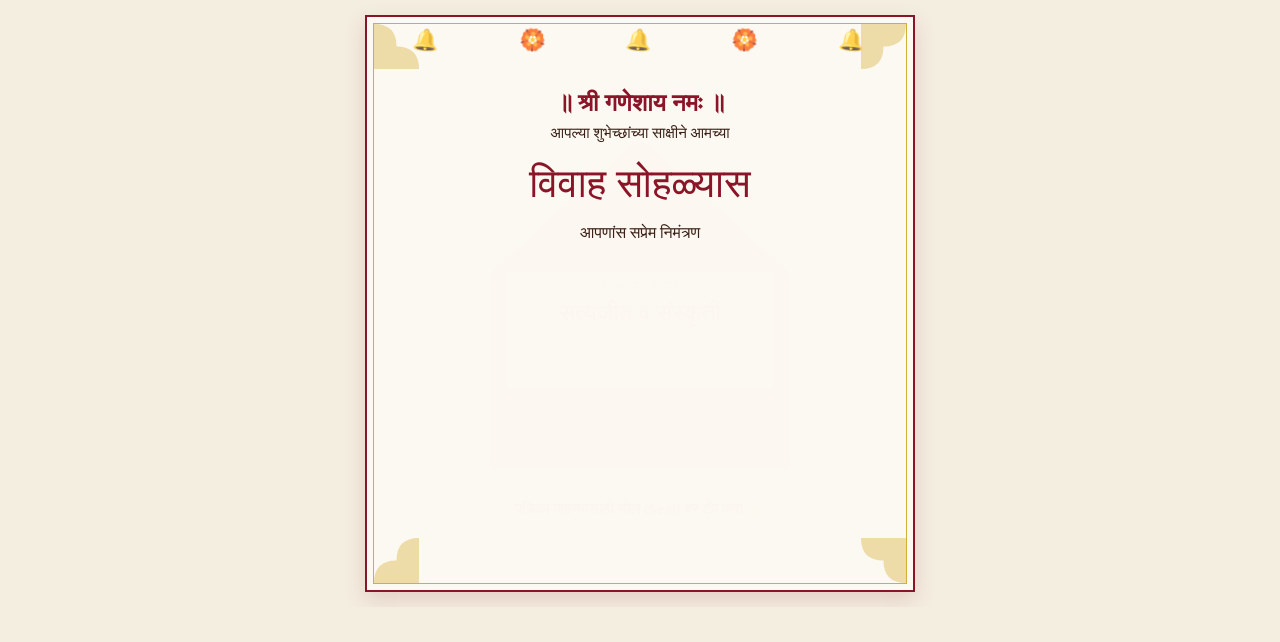
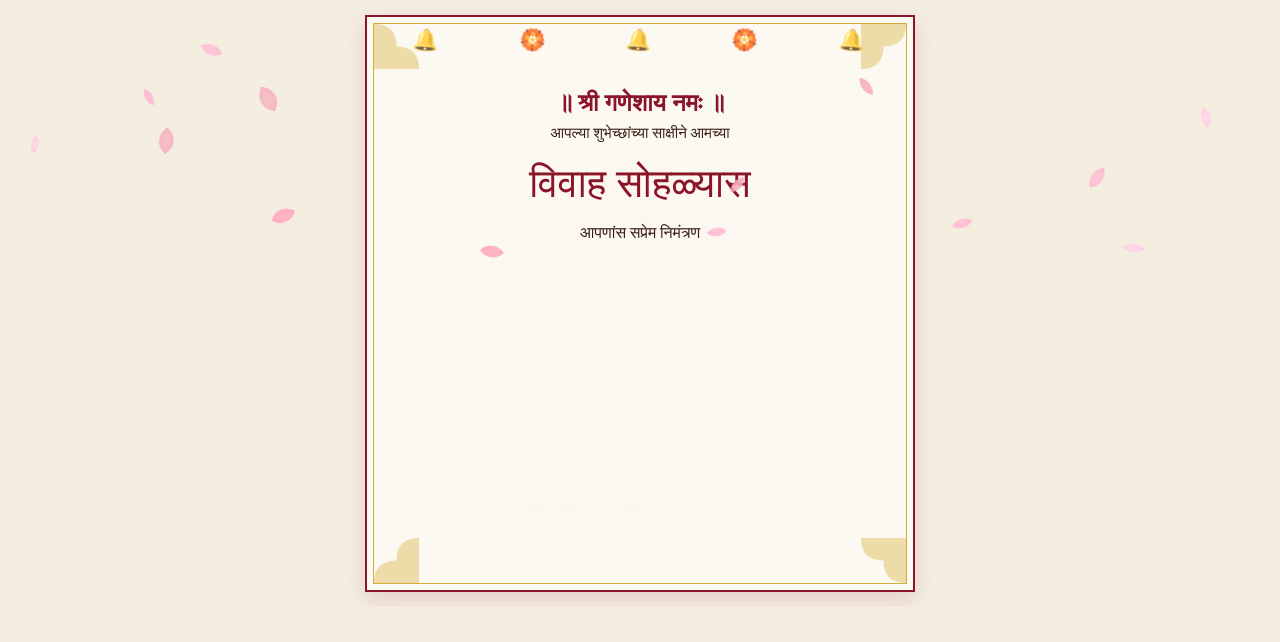
Before and after one commit to satyajeetmohite-dev/wedding-invite, a plain HTML site: page index.html in a window 1280 px wide. Both pictures are taken after a click on the element 640 px from the left and 434 px from the top of the page. Drawn offline with Linux system fonts and the light colour scheme; a web font is replaced by a local one.

Commit message:
constant petal

```diff
--- a/index.html
+++ b/index.html
@@ -147,7 +147,7 @@
     background: radial-gradient(circle at 35% 35%, #fff1b9 0%, #d4af37 40%, #aa7700 80%, #5c3a00 100%);
     box-shadow: 0 6px 12px rgba(0,0,0,0.4), inset 0 0 4px rgba(255,255,255,0.6);
     display: flex; align-items: center; justify-content: center;
-    z-index: 15;
+    z-index: 15; cursor: pointer;
     transition: transform 0.4s cubic-bezier(0.175, 0.885, 0.32, 1.275), opacity 0.4s ease;
   }
   .seal::after {
@@ -182,17 +182,17 @@
 
   /* Floating Rose Petals Animation */
   .petal {
-    position: fixed; top: -50px; width: 18px; height: 18px;
+    position: fixed; top: -40px;
     background: #ffb6c1; border-radius: 15px 0 15px 0;
     opacity: 0.85; pointer-events: none; z-index: 9999;
     box-shadow: inset 0 0 10px rgba(255,105,180,0.4);
     animation: fall linear forwards;
   }
   @keyframes fall {
-    0% { transform: translateY(0) rotate(0deg) scale(1); opacity: 0; }
+    0% { transform: translateY(0) translateX(0) rotate(0deg); opacity: 0; }
     10% { opacity: 0.9; }
-    80% { opacity: 0.9; }
-    100% { transform: translateY(110vh) rotate(720deg) scale(1.2); opacity: 0; }
+    85% { opacity: 0.85; }
+    100% { transform: translateY(110vh) translateX(30px) rotate(720deg); opacity: 0; }
   }
 
   .reveal { opacity: 0; transform: translateY(20px); transition: opacity 0.8s ease, transform 0.8s ease; display: none; }
@@ -439,30 +439,46 @@
 </div>
 
 <script>
-  // ---- Envelope open logic with Wax Seal & Falling Petals ----
+  // ---- Envelope open logic with Wax Seal & Continuous Falling Petals ----
   const envelope = document.getElementById('envelope');
   const waxSeal = document.getElementById('waxSeal');
   const innerCard = document.getElementById('innerCard');
   const envelopeStage = document.getElementById('envelopeStage');
   const heroReveal = document.getElementById('heroReveal');
   let opened = false;
+  let petalInterval = null;
 
-  function createPetals() {
+  function spawnSinglePetal() {
     const colors = ['#f4c2c2', '#ffb6c1', '#ffd1dc', '#fff0f5'];
-    for(let i=0; i<18; i++) {
-      let petal = document.createElement('div');
-      petal.className = 'petal';
-      petal.style.left = (Math.random() * 90) + 'vw';
-      petal.style.backgroundColor = colors[Math.floor(Math.random() * colors.length)];
-      petal.style.animationDuration = (Math.random() * 4 + 4) + 's';
-      petal.style.animationDelay = (Math.random() * 1.5) + 's';
-      const scale = Math.random() * 0.6 + 0.6;
-      petal.style.transform = `scale(${scale})`;
-      document.body.appendChild(petal);
-    }
+    const petal = document.createElement('div');
+    petal.className = 'petal';
+
+    const size = Math.random() * 8 + 12; // 12px to 20px
+    petal.style.width = size + 'px';
+    petal.style.height = size + 'px';
+    petal.style.left = (Math.random() * 96) + 'vw';
+    petal.style.backgroundColor = colors[Math.floor(Math.random() * colors.length)];
+    petal.style.animationDuration = (Math.random() * 4 + 5) + 's'; // 5s to 9s fall time
+
+    document.body.appendChild(petal);
+
+    // Remove petal from DOM after animation finishes to keep performance smooth
+    petal.addEventListener('animationend', () => {
+      petal.remove();
+    });
   }
 
-  waxSeal.addEventListener('click', () => {
+  function startConstantPetals() {
+    if (petalInterval) return;
+    // Initial gentle burst
+    for (let i = 0; i < 10; i++) {
+      setTimeout(spawnSinglePetal, i * 150);
+    }
+    // Keep spawning petals continuously
+    petalInterval = setInterval(spawnSinglePetal, 450);
+  }
+
+  function openInvitation() {
     if(opened) return;
     opened = true;
     document.getElementById('tapHint').classList.add('hidden');
@@ -477,20 +493,20 @@
       setTimeout(() => {
         envelope.classList.add('open');
 
+        // Start constant falling petals as the envelope opens
+        startConstantPetals();
+
         // Step 3: Slide the card UP smoothly out of the envelope
         setTimeout(() => {
           innerCard.classList.add('slide-up');
 
-          // Step 4: Fade out envelope and reveal main content with petals
+          // Step 4: Fade out envelope and reveal main content
           setTimeout(() => {
             envelopeStage.style.opacity = '0';
 
             setTimeout(() => {
               envelopeStage.style.display = 'none';
               heroReveal.classList.add('show');
-
-              // Trigger falling petals magic
-              createPetals();
 
               // Initialize scratch canvas securely
               initCanvas();
@@ -503,14 +519,17 @@
       }, 300);
 
     }, 200);
-  });
+  }
+
+  waxSeal.addEventListener('click', openInvitation);
+  envelope.addEventListener('click', openInvitation);
 
   // ---- Scratch to Reveal & Unhide Dates Logic ----
   const canvas = document.getElementById('scratchCanvas');
   const ctx = canvas.getContext('2d');
   let isDrawing = false;
   let hasScratched = false;
-  let detailsRevealed = false; // Flag to track if hidden section is shown
+  let detailsRevealed = false;
 
   function initCanvas() {
     if (hasScratched) return;
@@ -559,14 +578,11 @@
     if (!detailsRevealed) {
       detailsRevealed = true;
 
-      // Hide the prompt message
       document.getElementById('scratchPromptMsg').style.display = 'none';
 
-      // Unhide the countdown and events block smoothly
       const hiddenSection = document.getElementById('hiddenEventsSection');
       hiddenSection.style.display = 'block';
 
-      // Small delay allows the browser to process 'display: block' before changing opacity
       requestAnimationFrame(() => {
         requestAnimationFrame(() => {
           hiddenSection.style.opacity = '1';
@@ -610,7 +626,6 @@
     let mins = Math.floor((diff / (1000*60)) % 60);
     let secs = Math.floor((diff / 1000) % 60);
 
-    // Using standard numerals as they render cleanly in all browsers
     document.getElementById('cd-days').textContent = String(days).padStart(2, '0');
     document.getElementById('cd-hours').textContent = String(hours).padStart(2, '0');
     document.getElementById('cd-mins').textContent = String(mins).padStart(2, '0');
```
